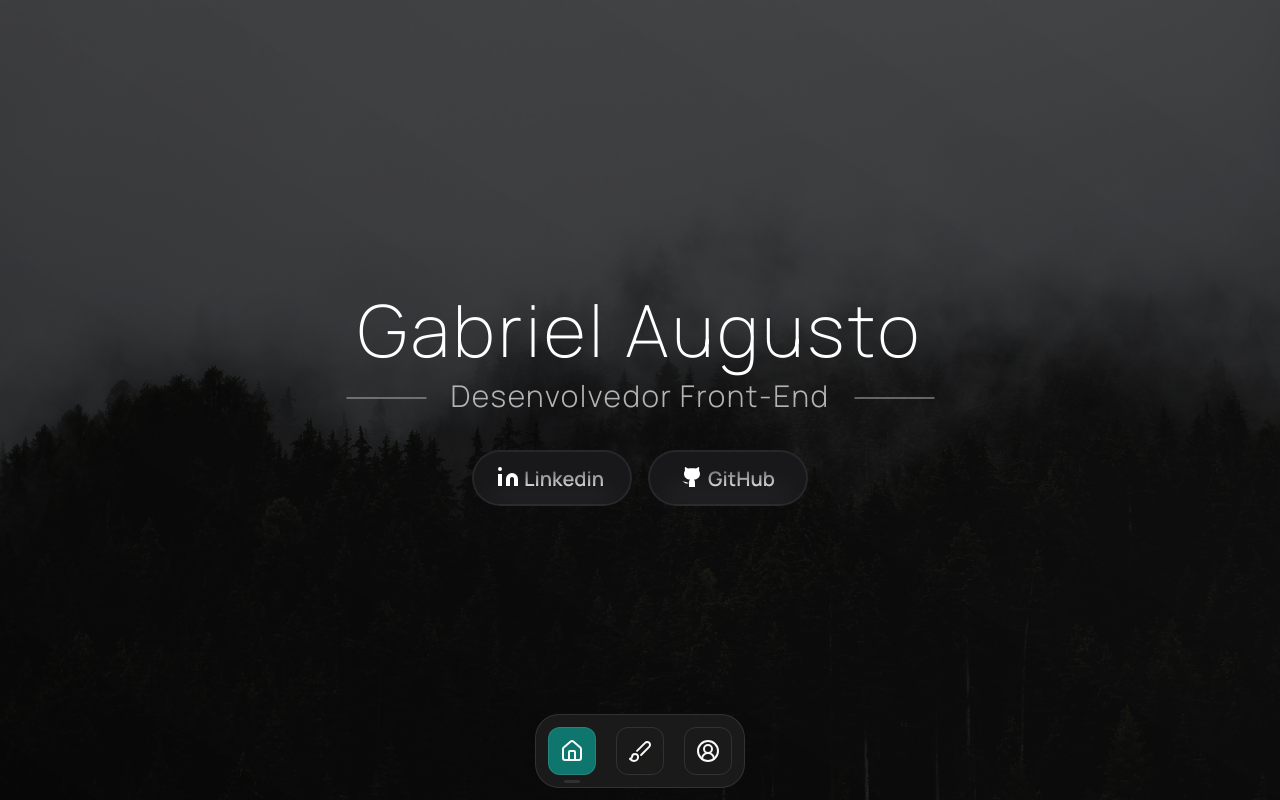
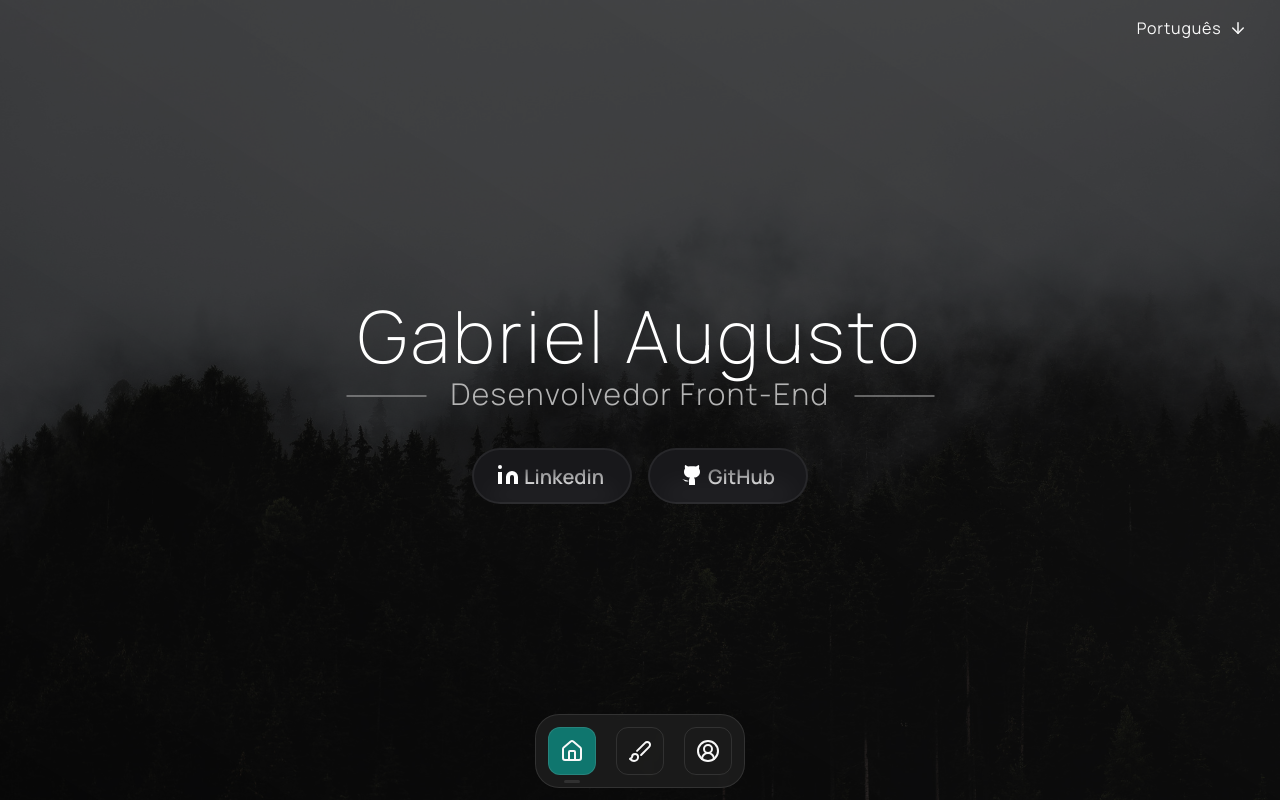
Before and after one commit to Gabriel-augt/portfolio, a Vue app: page / in a window 1280 px wide. Built offline with nearby package versions, Linux system fonts and the light colour scheme.

Commit message:
language switch button

```diff
--- a/src/components/Home.vue
+++ b/src/components/Home.vue
@@ -1,5 +1,6 @@
 <script setup>
 
+import LangSwitcher from '../components/LangSwitcher.vue';
 import HomeButtons from './HomeButtons.vue';
 
 </script>
@@ -7,6 +8,8 @@ import HomeButtons from './HomeButtons.vue';
 <template>
 
   <main class="flex flex-col items-center justify-center w-screen h-screen space-y-1">
+
+    <LangSwitcher />
 
     <h1 class="z-10 mb-2 tracking-wider text-white text-7xl font-manrope font-extralight max-sm:text-5xl
     max-[375px]:text-4xl max-[345px]:text-[40px]">
--- /dev/null
+++ b/src/components/LangSwitcher.vue
@@ -0,0 +1,64 @@
+<script setup>
+
+import { ArrowDown } from 'lucide-vue-next';
+import { ref } from 'vue';
+
+const dropdown = ref(false);
+const arrow = ref();
+
+const languages = () => {
+
+
+    dropdown.value = !dropdown.value
+
+    dropdown.value === true ? arrow.value = 'rotate-180' : arrow.value = ''
+
+}
+
+const changeLanguage = (lang) => {
+
+    console.log(lang)
+
+}
+
+</script>
+
+<template>
+
+    <div class="absolute flex flex-col tracking-wider text-white-25 w-28 right-8 top-4 font-manrope">
+
+        <button @click="languages" class="flex flex-row items-center justify-center">
+
+            Português
+
+            <ArrowDown :class="arrow" class="ml-2 duration-200" size="18" />
+
+        </button>
+
+        <div v-if="dropdown" class="flex flex-col items-center w-full mt-2 rounded-md bg-black-925 divide-zinc-700">
+
+            <span @click="changeLanguage('pt_BR')" class="px-2 py-2 my-2 cursor-pointer hover:bg-neutral-700 hover:rounded-lg
+            after:absolute after:w-20 after:h-px after:top-[87px] after:right-4 after:bg-zinc-700">
+
+                Português
+
+            </span>
+
+            <span @click="changeLanguage('en')" class="px-4 py-2 my-2 cursor-pointer hover:bg-neutral-700 hover:rounded-lg
+            after:absolute after:w-20 after:h-px after:top-36 after:right-4 after:bg-zinc-700">
+
+                English
+
+            </span>
+
+            <span @click="changeLanguage('es')" class="px-4 py-2 my-2 cursor-pointer hover:bg-neutral-700 hover:rounded-lg">
+
+                Español
+
+            </span>
+
+        </div>
+
+    </div>
+
+</template>
```
